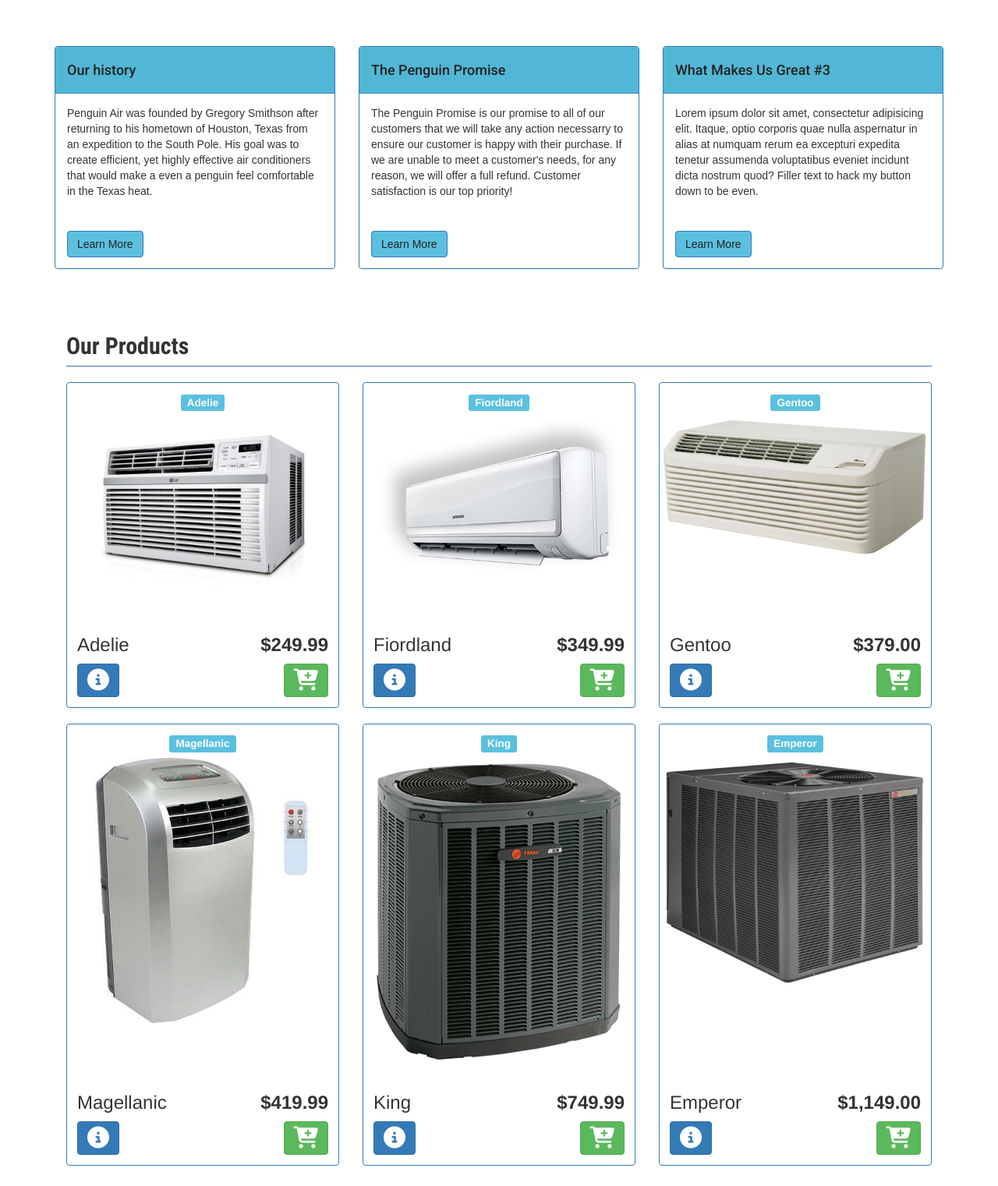
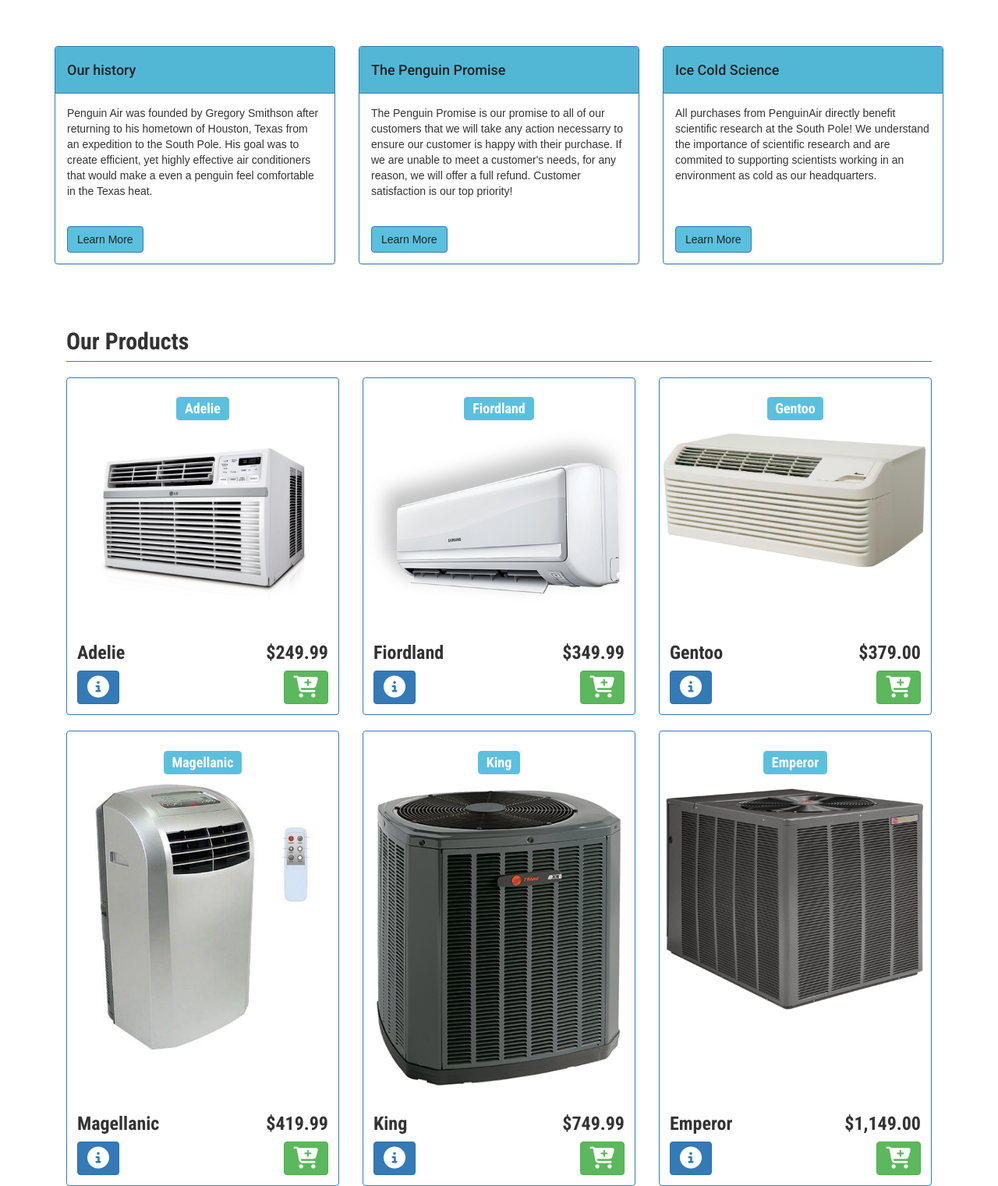
Before and after one commit to t-davey/COMM395, a plain HTML site: page COMM395-eCommerce/index.html in a window 1280 px wide. Shown: the part 640-2161 px from the top of the page at 78% size. Drawn offline with Linux system fonts and the light colour scheme; a web font is replaced by a local one.

Commit message:
Improved Scaling

```diff
--- a/COMM395-eCommerce/css/modern-business.css
+++ b/COMM395-eCommerce/css/modern-business.css
@@ -61,12 +61,18 @@ header.carousel .fill {
 .carousel-caption {
   position: absolute;
   background-color: rgb(68, 68, 68, 0.3);
+  font-family: 'Roboto Condensed', sans-serif;
+
 }
 
 /* Global Styles */
 
 .page-header {
   border-color: #337AB7;
+  font-family: 'Roboto Condensed', sans-serif;
+}
+
+h3 {
   font-family: 'Roboto Condensed', sans-serif;
 }
 
@@ -79,6 +85,10 @@ header.carousel .fill {
 }
 
 .btn {
+  font-family: 'Amiko', sans-serif;
+}
+
+p {
   font-family: 'Amiko', sans-serif;
 }
 /* Triple Box Section */
@@ -96,9 +106,9 @@ header.carousel .fill {
   color: #222;
 }
 
-.info-panel {
+/*.info-panel {
   min-height: 16em;
-}
+}*/
 
 .btn-info {
   color: #222;
@@ -138,6 +148,8 @@ header.carousel .fill {
 .prod_desc {
   list-style: none;
   margin-top: 0.5em;
+  font-family: 'Amiko', sans-serif;
+
 }
 
 /* About Page Styles */
@@ -197,14 +209,13 @@ header.carousel .fill {
   width: 100%;
   bottom: 0px;
 }
+
 /* Footer Styles */
 hr {
   border-color: #337AB7;
   margin-bottom: 0;
 }
 
-@import url(http://fonts.googleapis.com/css?family=Fjalla+One);
-@import url(http://fonts.googleapis.com/css?family=Gudea);
 .footer1 {
   background-color: #EEE;
   padding-top: 40px;
@@ -274,10 +285,6 @@ hr {
   font-family: 'Amiko', sans-serif;
 }
 
-.footerp p {
-  font-family: 'Gudea', sans-serif;
-}
-
 .nomargin {
   margin: 0px;
   padding: 0px;
@@ -294,6 +301,8 @@ hr {
   line-height: 30px;
   min-height: 30px;
   padding: 7px 0;
+  font-family: 'Amiko', sans-serif;
+
 }
 
 .design {
@@ -313,37 +322,77 @@ hr {
 
 /* Responsive Styles */
 
-/* 550px and up */
+/* Extra small devices (phones, less than 768px) */
+@media (min-width: 576px) {
+  .triple_panel {
+    height: 15em;
+  }
 
-@media screen and (min-width: 550px) {
-  .panel {
-    margin: 3em auto;
-    width: 70%;
+  .short_img_box {
+    padding-top: 0.5em;
+    height: 400px;
   }
+
+  .tall_img_box {
+    padding-top: 0.5em;
+    height: 550px;
+  }
+
 }
-
-/* 768px - 991px */
-
-@media screen and (min-width: 768px) {
+/* Small devices (tablets, 768px and up) */
+@media (min-width: 768px) {
   .widget_nav_menu ul li {
     width: 60%;
   }
+
   .widget-container {
     padding-top: 1em;
     padding-bottom: 0em;
     margin-bottom: 0em;
   }
+
+  .billing_panel {
+    margin-top: 5em;
+    margin-bottom: 5em;
+  }
+
+  .cart_panel {
+    margin-bottom: 5em;
+  }
+
+  .triple_panel {
+    height: 15em;
+  }
+
+  .short_img_box {
+    height: 250px;
+  }
+
+  .tall_img_box {
+    height: 400px;
+  }
+
 }
 
-/* 992px - 1199px */
-
-@media screen and (min-width: 992px) {
+/* Medium devices (desktops, 992px and up) */
+@media (min-width: 992px) {
   .panel {
     margin: 3em auto;
     width: 100%;
   }
+
+  .triple_panel {
+    height: 22em;
+  }
+
+
+
 }
 
-/* 1200px and up */
+/* Large devices (large desktops, 1200px and up) */
+@media (min-width: 1200px) {
+  .triple_panel {
+    height: 20em;
+  }
 
-@media screen and (min-width: 1200px) {}
+}
--- a/COMM395-eCommerce/index.html
+++ b/COMM395-eCommerce/index.html
@@ -84,7 +84,7 @@
   </nav>
 
   <!-- Header Carousel -->
-  <header id="myCarousel" class="carousel slide">
+  <header id="myCarousel" class="carousel slide hidden-xs hidden-sm">
     <!-- Indicators -->
     <ol class="carousel-indicators">
       <li data-target="#myCarousel" data-slide-to="0" class="active"></li>
@@ -128,7 +128,6 @@
   <!-- Page Content -->
   <div class="container">
 
-    <!-- TODO: Pull buttons down. -->
     <!-- Marketing Icons Section -->
     <div class="row">
       <div class="col-lg-12">
@@ -137,51 +136,51 @@
           <small>Burr...</small>
         </p>
       </div>
+
       <div class="col-xs-12 col-md-4">
         <div class="panel panel-primary triple_panel">
           <div class="panel-heading">
             <h4>Our history</h4>
           </div>
           <div class="panel-body info-panel">
-            <p>Penguin Air was founded by Gregory Smithson after returning to his hometown of Houston, Texas from an expedition
-              to the South Pole. His goal was to create efficient, yet highly effective air conditioners that would make
-              a even a penguin feel comfortable in the Texas heat.</p>
+            <p>Penguin Air was founded by Gregory Smithson after returning to his hometown of Houston, Texas from an expedition to the South Pole. His goal was to create efficient, yet highly effective air conditioners that would make a even a penguin feel
+              comfortable in the Texas heat.</p>
             <div class="triple_footer">
-              <a href="#" class="btn btn-info">Learn More</a>
+              <button type="button" class="btn btn-info ">Learn More</button>
             </div>
           </div>
         </div>
       </div>
+
       <div class="col-xs-12 col-md-4">
         <div class="panel panel-primary triple_panel">
           <div class="panel-heading">
             <h4>The Penguin Promise</h4>
           </div>
           <div class="panel-body info-panel">
-            <p>The Penguin Promise is our promise to all of our customers that we will take any action necessarry to ensure
-              our customer is happy with their purchase. If we are unable to meet a customer's needs, for any reason, we
-              will offer a full refund. Customer satisfaction is our top priority!</p>
-              <div class="triple_footer">
-                <a href="#" class="btn btn-info">Learn More</a>
-              </div>
+            <p>The Penguin Promise is our promise to all of our customers that we will take any action necessarry to ensure our customer is happy with their purchase. If we are unable to meet a customer's needs, for any reason, we will offer a full refund.
+              Customer satisfaction is our top priority!</p>
+            <div class="triple_footer">
+              <button type="button" class="btn btn-info ">Learn More</button>
             </div>
+          </div>
         </div>
       </div>
+
       <div class="col-xs-12 col-md-4">
         <div class="panel panel-primary triple_panel">
           <div class="panel-heading">
-            <h4>What Makes Us Great #3</h4>
+            <h4>Ice Cold Science</h4>
           </div>
           <div class="panel-body info-panel">
-            <p>Lorem ipsum dolor sit amet, consectetur adipisicing elit. Itaque, optio corporis quae nulla aspernatur in alias
-              at numquam rerum ea excepturi expedita tenetur assumenda voluptatibus eveniet incidunt dicta nostrum quod?
-              Filler text to hack my button down to be even.</p>
-              <div class="triple_footer">
-                <a href="#" class="btn btn-info">Learn More</a>
-              </div>
+            <p>All purchases from PenguinAir directly benefit scientific research at the South Pole! We understand the importance of scientific research and are commited to supporting scientists working in an environment as cold as our headquarters.</p>
+            <div class="triple_footer">
+              <button type="button" class="btn btn-info ">Learn More</button>
             </div>
+          </div>
         </div>
       </div>
+
     </div>
     <!-- /.row -->
 
@@ -195,11 +194,11 @@
         <!-- Item Box Start -->
         <div class="col-sm-6 col-md-4">
           <div class="thumbnail">
-            <h4 class="text-center">
+            <h3 class="text-center">
               <span class="label label-info">Adelie</span>
-            </h4>
+            </h3>
             <div class="short_img_box">
-              <img src="images/ac1.png" class="img-responsive ">
+              <img src="images/ac1.png" class="img-responsive center-block">
             </div>
             <div class="caption">
               <div class="row">
@@ -232,11 +231,11 @@
         <!-- Item Box Start -->
         <div class="col-sm-6 col-md-4">
           <div class="thumbnail">
-            <h4 class="text-center">
+            <h3 class="text-center">
               <span class="label label-info">Fiordland</span>
-            </h4>
+            </h3>
             <div class="short_img_box">
-              <img src="images/ac2.png" class="img-responsive col-xs-12">
+              <img src="images/ac2.png" class="img-responsive center-block">
             </div>
             <div class="caption">
               <div class="row">
@@ -269,11 +268,11 @@
         <!-- Item Box Start -->
         <div class="col-sm-6 col-md-4">
           <div class="thumbnail">
-            <h4 class="text-center">
+            <h3 class="text-center">
               <span class="label label-info">Gentoo</span>
-            </h4>
+            </h3>
             <div class="short_img_box">
-              <img src="images/ac3.png" class="img-responsive">
+              <img src="images/ac3.png" class="img-responsive center-block">
             </div>
             <div class="caption">
               <div class="row">
@@ -311,11 +310,11 @@
         <!-- Item Box Start -->
         <div class="col-sm-6 col-md-4">
           <div class="thumbnail">
-            <h4 class="text-center">
+            <h3 class="text-center">
               <span class="label label-info">Magellanic</span>
-            </h4>
+            </h3>
             <div class="tall_img_box">
-              <img src="images/ac4.png" class="img-responsive">
+              <img src="images/ac4.png" class="img-responsive center-block">
             </div>
             <div class="caption">
               <div class="row">
@@ -348,11 +347,11 @@
         <!-- Item Box Start -->
         <div class="col-sm-6 col-md-4">
           <div class="thumbnail">
-            <h4 class="text-center">
+            <h3 class="text-center">
               <span class="label label-info">King</span>
-            </h4>
+            </h3>
             <div class="tall_img_box">
-              <img src="images/ac5.png" class="img-responsive">
+              <img src="images/ac5.png" class="img-responsive center-block">
             </div>
             <div class="caption">
               <div class="row">
@@ -385,11 +384,11 @@
         <!-- Item Box Start -->
         <div class="col-sm-6 col-md-4">
           <div class="thumbnail">
-            <h4 class="text-center">
+            <h3 class="text-center">
               <span class="label label-info">Emperor</span>
-            </h4>
+            </h3>
             <div class="tall_img_box">
-              <img src="images/ac6.png" class="img-responsive">
+              <img src="images/ac6.png" class="img-responsive center-block">
             </div>
             <div class="caption">
               <div class="row">
```
Also changed, not shown: COMM395-eCommerce/cart.html (+2 -2 lines), COMM395-eCommerce/contact.html (+2 -2 lines).
